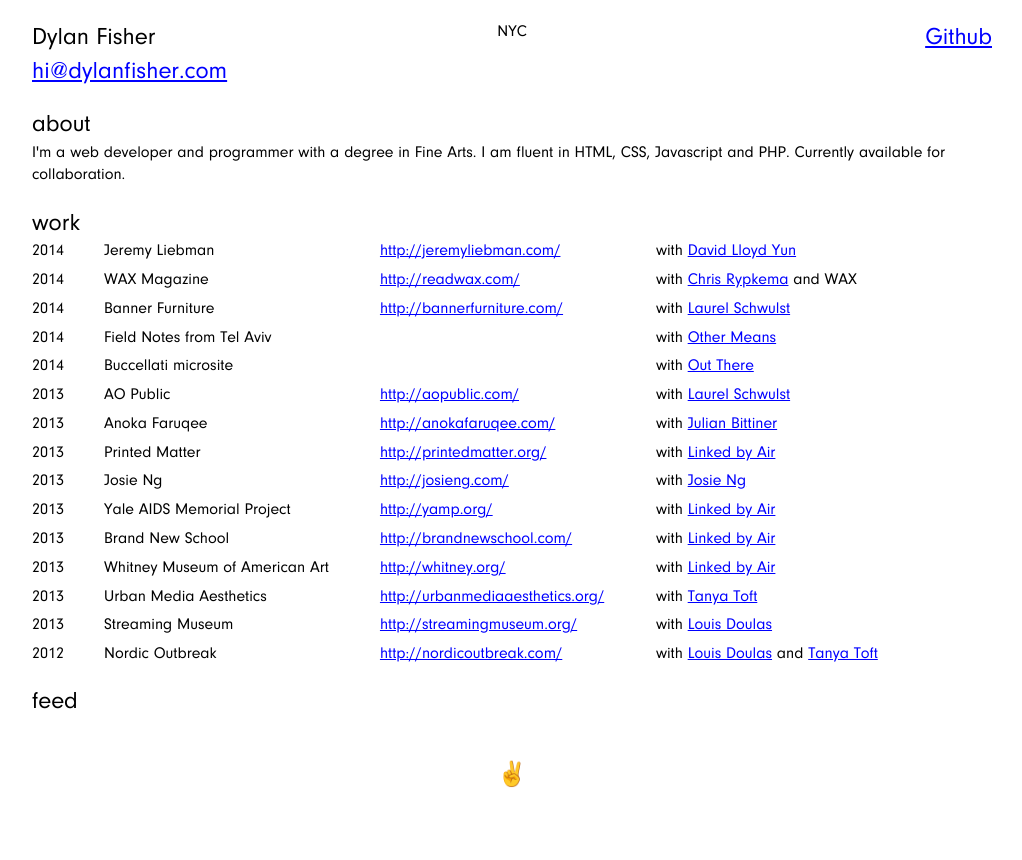
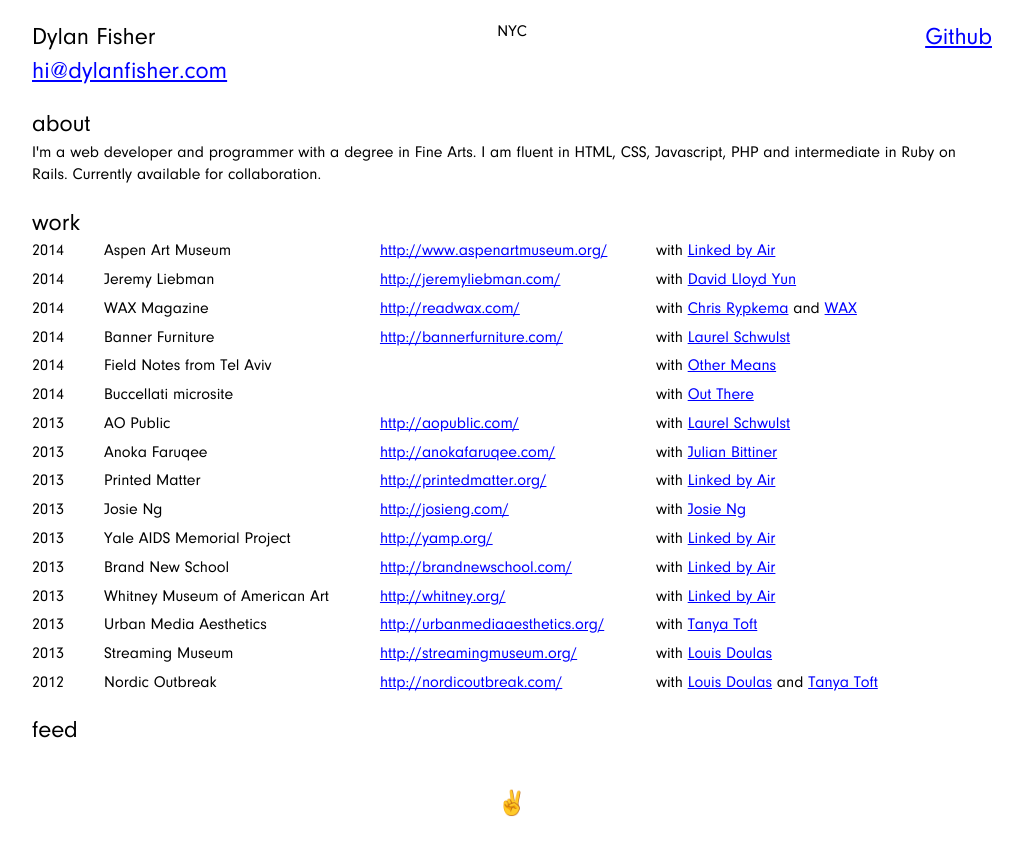
Before and after one commit to dylanfisher/my-website, a PHP site: page / in a window 1280 px wide. Shown: the whole page, without its empty margins (128-1150 px from the left). Before the commit the page ends 788 px from the top, so only its background shows below. Run offline with PHP 8.4, Linux system fonts and the light colour scheme; some libraries are stand-ins or nearby versions.

Commit message:
add aspen art museum project

```diff
--- a/index.php
+++ b/index.php
@@ -1,5 +1,5 @@
 <?php
-  $description = "I'm a web developer and programmer with a degree in Fine Arts. I am fluent in HTML, CSS, Javascript and PHP. Currently available for collaboration.";
+  $description = "I'm a web developer and programmer with a degree in Fine Arts. I am fluent in HTML, CSS, Javascript, PHP and intermediate in Ruby on Rails. Currently available for collaboration.";
 ?>
 <!DOCTYPE html>
 <html class="no-js">
@@ -90,6 +90,12 @@
     <h2 class="title">work</h2>
     <ul class="project">
       <li>2014</li>
+      <li><h3>Aspen Art Museum</h3></li>
+      <li><a href="http://www.aspenartmuseum.org/" target="_blank">http://www.aspenartmuseum.org/</a></li>
+      <li>with <a href="http://linkedbyair.net" target="_blank">Linked by Air</a></li>
+    </ul>
+    <ul class="project">
+      <li>2014</li>
       <li><h3>Jeremy Liebman</h3></li>
       <li><a href="http://jeremyliebman.com/" target="_blank">http://jeremyliebman.com/</a></li>
       <li>with <a href="http://www.orderdisorder.com/" target="_blank">David Lloyd Yun</a></li>
@@ -98,7 +104,7 @@
       <li>2014</li>
       <li><h3>WAX Magazine</h3></li>
       <li><a href="http://www.readwax.com/" target="_blank">http://readwax.com/</a></li>
-      <li>with <a href="http://chrisrypkema.com/" target="_blank">Chris Rypkema</a> and WAX</li>
+      <li>with <a href="http://chrisrypkema.com/" target="_blank">Chris Rypkema</a> and <a href="http://www.readwax.com/" target="_blank">WAX</a></li>
     </ul>
     <ul class="project">
       <li>2014</li>
```
